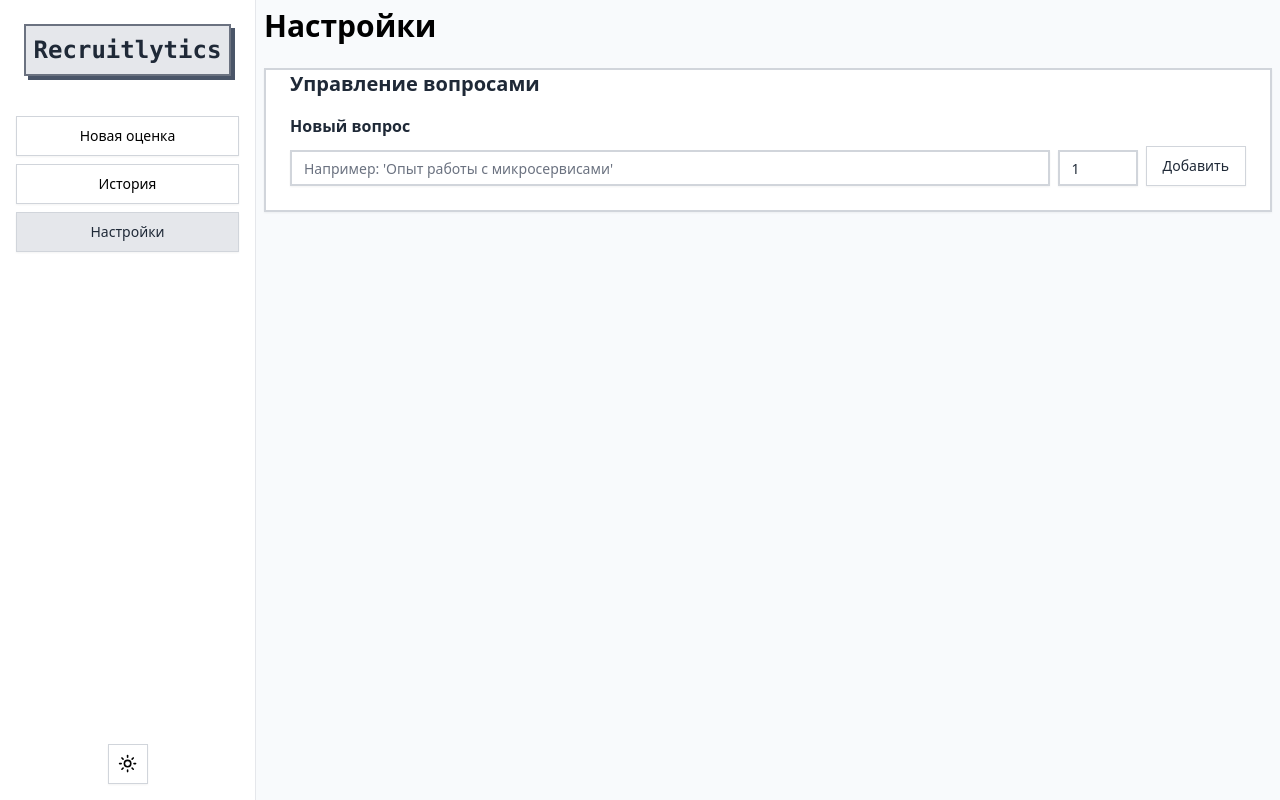
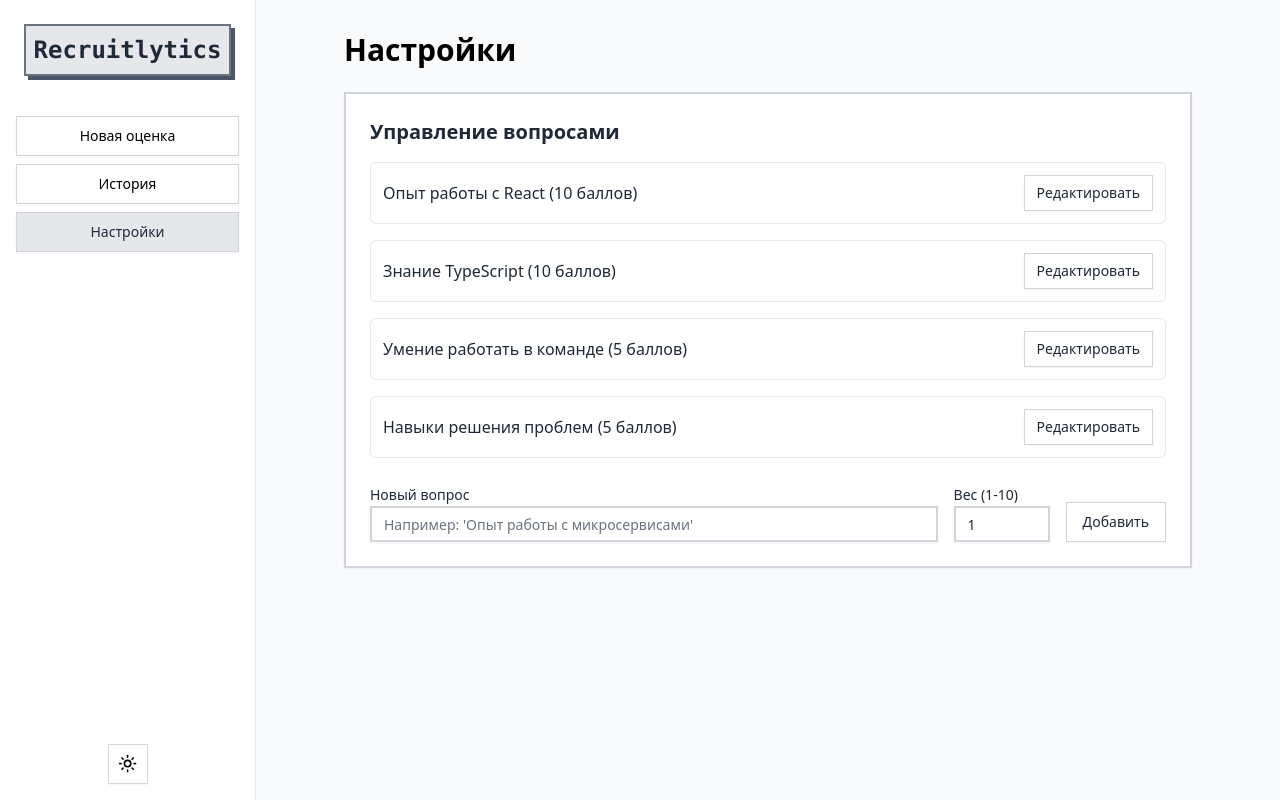
Before and after one commit to haaum666/Recruitlytics, a React (Vite) app: page / in a window 1280 px wide. Both pictures are taken after a click on the button "Настройки". Built offline with nearby package versions, Linux system fonts and the light colour scheme.

Commit message:
Update SettingsPage.jsx

```diff
--- a/src/pages/SettingsPage.jsx
+++ b/src/pages/SettingsPage.jsx
@@ -4,117 +4,126 @@ import { Button } from '../components/ui/button';
 import { Input } from '../components/ui/input';
 import { Card, CardContent } from '../components/ui/card';
 import { Label } from '../components/ui/label';
-import { toast } from 'react-hot-toast';
+import { questions as defaultQuestions } from '../config/questions.js';
 
 function SettingsPage() {
-  const [customQuestions, setCustomQuestions] = useState([]);
+  const [allQuestions, setAllQuestions] = useState([]);
   const [newQuestionText, setNewQuestionText] = useState('');
   const [newQuestionWeight, setNewQuestionWeight] = useState(1);
-  const [defaultQuestions, setDefaultQuestions] = useState([]);
-  const [modifiedDefaultQuestions, setModifiedDefaultQuestions] = useState([]);
+  const [editingQuestionId, setEditingQuestionId] = useState(null);
 
   useEffect(() => {
     const savedCustomQuestions = getFromLocalStorage('customQuestions', []);
-    setCustomQuestions(savedCustomQuestions);
     const savedModifiedDefaultQuestions = getFromLocalStorage('modifiedDefaultQuestions', []);
-    setModifiedDefaultQuestions(savedModifiedDefaultQuestions);
+
+    const mergedDefaultQuestions = defaultQuestions.map(defaultQ => {
+      const modified = savedModifiedDefaultQuestions.find(modQ => modQ.id === defaultQ.id);
+      return modified || defaultQ;
+    });
+
+    const combinedQuestions = [
+      ...mergedDefaultQuestions,
+      ...savedCustomQuestions
+    ];
+    setAllQuestions(combinedQuestions);
   }, []);
 
-  const addCustomQuestion = () => {
-    if (!newQuestionText.trim()) {
-      toast.error('Текст вопроса не может быть пустым.');
-      return;
-    }
+  const handleEditClick = (question) => {
+    setNewQuestionText(question.text);
+    setNewQuestionWeight(question.weight);
+    setEditingQuestionId(question.id);
+  };
+
+  const handleAddOrUpdateQuestion = () => {
+    if (newQuestionText.trim() !== '') {
+      let updatedQuestions;
+      if (editingQuestionId) {
+        updatedQuestions = allQuestions.map(q =>
+          q.id === editingQuestionId
+            ? { ...q, text: newQuestionText, weight: Number(newQuestionWeight) }
+            : q
+        );
+      } else {
         const newQuestion = {
           id: `custom-${Date.now()}`,
           text: newQuestionText,
-      weight: parseInt(newQuestionWeight, 10),
+          weight: Number(newQuestionWeight),
         };
-    const updatedQuestions = [...customQuestions, newQuestion];
-    setCustomQuestions(updatedQuestions);
-    saveToLocalStorage('customQuestions', updatedQuestions);
+        updatedQuestions = [...allQuestions, newQuestion];
+      }
+      setAllQuestions(updatedQuestions);
+
+      const modifiedDefaultQuestions = updatedQuestions.filter(q =>
+        defaultQuestions.some(defaultQ => defaultQ.id === q.id)
+      );
+      saveToLocalStorage('modifiedDefaultQuestions', modifiedDefaultQuestions);
+
+      const customQuestionsToSave = updatedQuestions.filter(q => !defaultQuestions.some(defaultQ => defaultQ.id === q.id));
+      saveToLocalStorage('customQuestions', customQuestionsToSave);
+
+      setEditingQuestionId(null);
       setNewQuestionText('');
       setNewQuestionWeight(1);
-    toast.success('Вопрос успешно добавлен!');
+    }
   };
 
-  const deleteCustomQuestion = (id) => {
-    const updatedQuestions = customQuestions.filter(q => q.id !== id);
-    setCustomQuestions(updatedQuestions);
-    saveToLocalStorage('customQuestions', updatedQuestions);
-    toast.success('Вопрос удален.');
-  };
-
-  const updateDefaultQuestionWeight = (id, newWeight) => {
-    const newWeightInt = parseInt(newWeight, 10);
-    const updatedQuestions = modifiedDefaultQuestions.map(q =>
-      q.id === id ? { ...q, weight: newWeightInt } : q
-    );
-    setModifiedDefaultQuestions(updatedQuestions);
-    saveToLocalStorage('modifiedDefaultQuestions', updatedQuestions);
-    toast.success('Вес вопроса обновлен.');
+  const handleDeleteQuestion = (id) => {
+    const updatedQuestions = allQuestions.filter(q => q.id !== id);
+    setAllQuestions(updatedQuestions);
+    const customQuestionsToSave = updatedQuestions.filter(q => !defaultQuestions.some(defaultQ => defaultQ.id === q.id));
+    saveToLocalStorage('customQuestions', customQuestionsToSave);
   };
 
   return (
-    <div className="space-y-6">
-      <h1 className="text-3xl font-bold dark:text-white">Настройки</h1>
+    <div className="p-6 max-w-4xl mx-auto space-y-6 dark:text-gray-200">
+      <h1 className="text-3xl font-bold mb-6 dark:text-white">Настройки</h1>
 
-      <Card>
-        <CardContent className="space-y-4">
-          <h2 className="text-xl font-semibold dark:text-white">Управление вопросами</h2>
+      <Card className="mb-6">
+        <CardContent className="pt-6">
+          <h2 className="text-xl font-semibold mb-4 dark:text-white">Управление вопросами</h2>
           <div className="space-y-4">
-            {modifiedDefaultQuestions.length > 0 && modifiedDefaultQuestions.map(q => (
-              <div key={q.id} className="flex items-center justify-between p-2 border rounded-md dark:border-zinc-700 dark:text-gray-200">
+            {allQuestions.map(q => (
+              <div key={q.id} className="flex items-center justify-between p-3 border rounded-md dark:border-zinc-700">
                 <span>{q.text} ({q.weight} баллов)</span>
-                <div className="flex items-center space-x-2">
-                  <Input
-                    type="number"
-                    value={q.weight}
-                    onChange={(e) => updateDefaultQuestionWeight(q.id, e.target.value)}
-                    min="1" max="10"
-                    className="w-20 dark:bg-zinc-900 dark:border-zinc-700 dark:text-gray-200"
-                  />
+                <div className="space-x-2">
+                  <Button onClick={() => handleEditClick(q)} variant="outline" size="sm">
+                    Редактировать
+                  </Button>
+                  {defaultQuestions.every(defaultQ => defaultQ.id !== q.id) && (
+                    <Button onClick={() => handleDeleteQuestion(q.id)} variant="destructive" size="sm">
+                      Удалить
+                    </Button>
+                  )}
                 </div>
               </div>
             ))}
-            {customQuestions.map(q => (
-              <div key={q.id} className="flex items-center justify-between p-2 border rounded-md dark:border-zinc-700 dark:text-gray-200">
-                <span>{q.text} ({q.weight} баллов)</span>
-                <Button variant="destructive" onClick={() => deleteCustomQuestion(q.id)}>
-                  Удалить
-                </Button>
           </div>
-            ))}
-          </div>
-
-          <div className="space-y-2">
-            <h3 className="font-semibold dark:text-gray-300">Новый вопрос</h3>
-            <div className="flex space-x-2 items-end">
-              <div className="flex-1">
-                <Label htmlFor="newQuestionText" className="sr-only">Текст вопроса</Label>
+          <div className="mt-6 flex flex-col sm:flex-row gap-4">
+            <div className="flex-grow">
+              <Label htmlFor="new-question">Новый вопрос</Label>
               <Input
-                  id="newQuestionText"
-                  placeholder="Например: 'Опыт работы с микросервисами'"
+                id="new-question"
                 value={newQuestionText}
                 onChange={(e) => setNewQuestionText(e.target.value)}
+                placeholder="Например: 'Опыт работы с микросервисами'"
                 className="dark:bg-zinc-900 dark:border-zinc-700 dark:text-gray-200"
               />
             </div>
-              <div>
-                <Label htmlFor="newQuestionWeight" className="sr-only">Вес (1-10)</Label>
+            <div className="w-24">
+              <Label htmlFor="new-question-weight">Вес (1-10)</Label>
               <Input
-                  id="newQuestionWeight"
+                id="new-question-weight"
                 type="number"
-                  placeholder="Вес (1-10)"
+                min="1"
+                max="10"
                 value={newQuestionWeight}
                 onChange={(e) => setNewQuestionWeight(e.target.value)}
-                  min="1"
-                  max="10"
-                  className="w-20 dark:bg-zinc-900 dark:border-zinc-700 dark:text-gray-200"
+                className="dark:bg-zinc-900 dark:border-zinc-700 dark:text-gray-200"
               />
             </div>
-              <Button onClick={addCustomQuestion}>Добавить</Button>
-            </div>
+            <Button onClick={handleAddOrUpdateQuestion} className="mt-auto">
+              {editingQuestionId ? 'Сохранить' : 'Добавить'}
+            </Button>
           </div>
         </CardContent>
       </Card>
```
Lines whose indentation alone changed are shown as unchanged.
